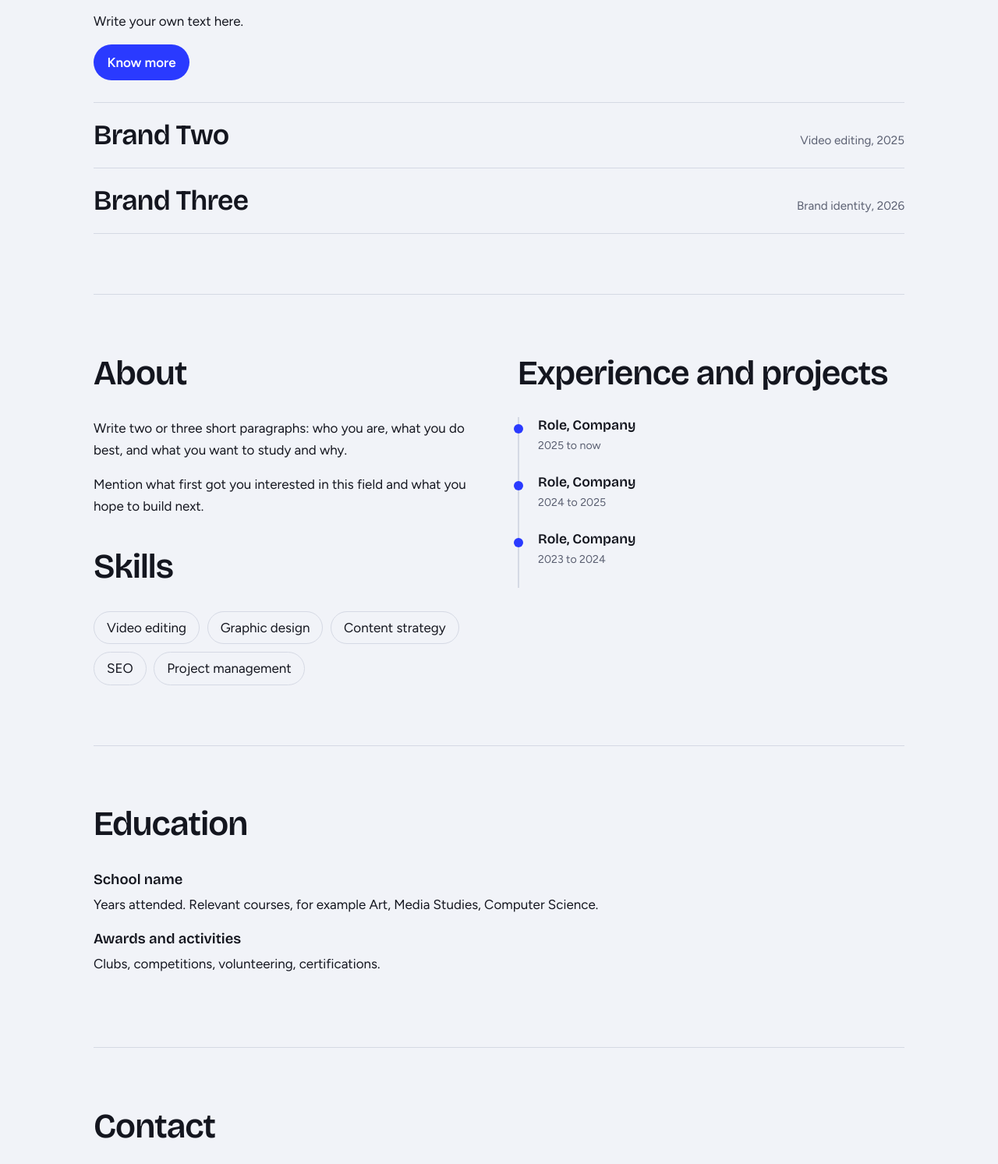
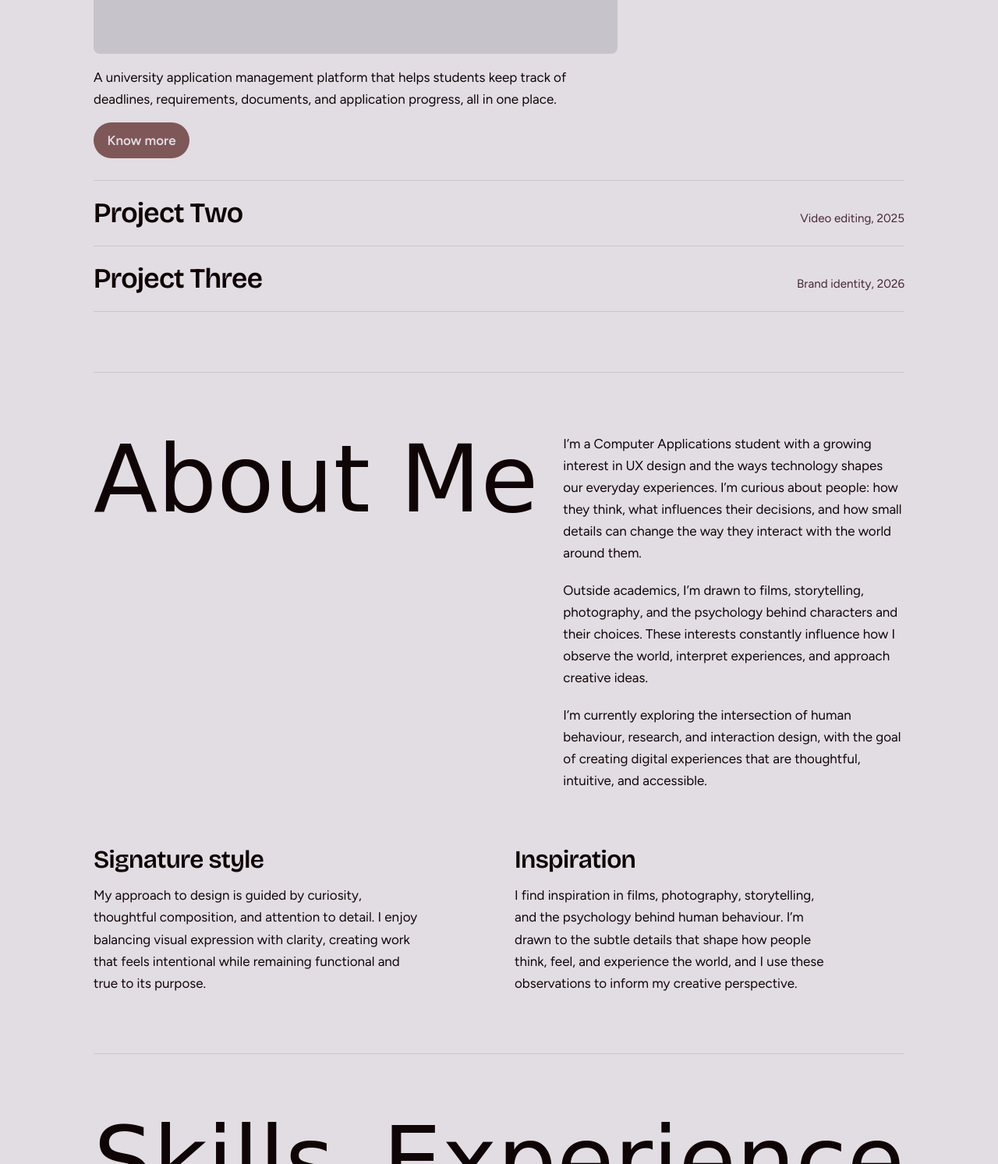
Before and after one commit to tnishashinde/portfolio, a plain HTML site: page index.html in a window 1280 px wide. Shown: the part 1307-2800 px from the top of the page at 78% size. Drawn offline with nearby package versions, Linux system fonts and the light colour scheme; a web font is replaced by a local one.

Commit message:
Update index.html

```diff
--- a/index.html
+++ b/index.html
@@ -3,27 +3,29 @@
 <head>
 <meta charset="utf-8">
 <meta name="viewport" content="width=device-width, initial-scale=1">
-<title>Tanisha Shinde – Creative portfolio</title>
-<meta name="description" content="Brand, content and video work by Your Name.">
+<title>Tanisha Shinde – UX &amp; Interaction Design Portfolio</title>
+<meta name="description" content="Portfolio of Tanisha Shinde: explorations in UX and interaction design, where human behaviour, technology and design meet.">
 <link rel="preconnect" href="https://fonts.googleapis.com">
 <link rel="preconnect" href="https://fonts.gstatic.com" crossorigin>
 <link href="https://fonts.googleapis.com/css2?family=Bricolage+Grotesque:opsz,wght@12..96,300..800&family=Figtree:wght@400;500;600&display=swap" rel="stylesheet">
+<link href="https://fonts.googleapis.com/css2?family=Mrs+Saint+Delafield&display=swap" rel="stylesheet">
 <style>
 :root{
-  --paper:#F1F3F8; --ink:#14161F; --muted:#5B6072; --line:#D5D9E4;
-  --cobalt:#2A3AFF; --on-cobalt:#fff;
+  --paper:#E2DDE3; --ink:#0F0406; --muted:#462831; --line:#CBC3CE;
+  --accent:#7E5758; --on-accent:#E2DDE3;
+  --mauve:#95929C;
   --display:"Bricolage Grotesque",system-ui,sans-serif;
   --body:"Figtree",system-ui,sans-serif;
   box-sizing:border-box;
 }
 @media (prefers-color-scheme:dark){
-  :root:not([data-theme="light"]){--paper:#10121A;--ink:#EDEFF6;--muted:#9AA0B5;--line:#262A3A;--cobalt:#7C88FF;--on-cobalt:#10121A}
+  :root:not([data-theme="light"]){--paper:#0F0406;--ink:#E2DDE3;--muted:#B5AEB8;--line:#462831;--accent:#95929C;--on-accent:#0F0406;--mauve:#7E5758}
 }
 *,*::before,*::after{box-sizing:inherit}
 html{scroll-behavior:smooth}
 body{margin:0;background:var(--paper);color:var(--ink);font:400 1.0625rem/1.65 var(--body)}
 a{color:inherit}
-:focus-visible{outline:3px solid var(--cobalt);outline-offset:3px}
+:focus-visible{outline:3px solid var(--accent);outline-offset:3px}
 .wrap{max-width:68rem;margin:0 auto;padding:0 1.5rem}
 
 /* nav */
@@ -35,13 +37,13 @@ nav a:hover{color:var(--ink)}
 /* hero: the one memorable thing – huge type that thickens on hover */
 .hero{padding:clamp(3rem,10vw,8rem) 0 clamp(3rem,8vw,6rem)}
 .hero h1{
-  margin:0;font:300 clamp(3.5rem,15vw,12rem)/.9 var(--display);letter-spacing:-.04em;
+  margin:0;font:300 clamp(2.75rem,10vw,8rem)/.9 var(--display);letter-spacing:-.04em;
   font-variation-settings:"opsz" 96;
 }
 .hero h1 span{display:inline-block;transition:font-weight .35s ease}
 .hero h1 span:hover{font-weight:800}
 .hero p{max-width:34rem;margin:2rem 0 0;font-size:1.25rem}
-.cta{display:inline-block;margin-top:2rem;padding:.85rem 1.5rem;border-radius:999px;background:var(--cobalt);color:var(--on-cobalt);font-weight:600;text-decoration:none}
+.cta{display:inline-block;margin-top:2rem;padding:.85rem 1.5rem;border-radius:999px;background:var(--accent);color:var(--on-accent);font-weight:600;text-decoration:none}
 .cta:hover{filter:brightness(1.1)}
 .actions{display:flex;flex-wrap:wrap;gap:.75rem;margin-top:2rem}
 .actions .cta{margin-top:0}
@@ -50,7 +52,7 @@ nav a:hover{color:var(--ink)}
 .detail dd{margin:0}
 
 section{padding:clamp(2.5rem,6vw,5rem) 0;border-top:1px solid var(--line)}
-h2{margin:0 0 2rem;font:600 clamp(1.75rem,4vw,2.75rem)/1.1 var(--display);letter-spacing:-.02em}
+h2{margin:0 0 1.5rem;font:400 clamp(4rem,11vw,7.5rem)/1 "Mrs Saint Delafield",cursive;letter-spacing:0}
 
 /* work: expandable rows */
 details{border-bottom:1px solid var(--line)}
@@ -58,12 +60,12 @@ summary{display:flex;justify-content:space-between;gap:1rem;align-items:baseline
 summary::-webkit-details-marker{display:none}
 summary .name{font:600 clamp(1.4rem,3.5vw,2.25rem) var(--display);letter-spacing:-.02em}
 summary .tag{color:var(--muted);font-size:.95rem;text-align:right}
-summary:hover .name{color:var(--cobalt)}
-details[open] summary .name{color:var(--cobalt)}
+summary:hover .name{color:var(--accent)}
+details[open] summary .name{color:var(--accent)}
 .detail{display:grid;gap:1rem;padding:0 0 1.75rem;max-width:42rem}
 .detail p{margin:0}
-.detail a{color:var(--cobalt);font-weight:600}
-.thumb{aspect-ratio:16/9;border-radius:.5rem;background:var(--line);display:grid;place-items:center;color:var(--muted);font-size:.9rem}
+.detail a{color:var(--accent);font-weight:600}
+.thumb{aspect-ratio:16/9;border-radius:.5rem;background:color-mix(in srgb,var(--mauve) 35%,var(--paper));display:grid;place-items:center;color:var(--muted);font-size:.9rem}
 /* Replace .thumb with: <img src="images/yourfile.jpg" alt="Describe it"> or a <video controls src="..."> */
 
 /* about + timeline */
@@ -72,34 +74,48 @@ details[open] summary .name{color:var(--cobalt)}
 .cols p{margin:0 0 1rem;max-width:34rem}
 .timeline{list-style:none;margin:0;padding:0;border-left:2px solid var(--line)}
 .timeline li{position:relative;padding:0 0 1.5rem 1.5rem}
-.timeline li::before{content:"";position:absolute;left:-7px;top:.55rem;width:12px;height:12px;border-radius:50%;background:var(--cobalt)}
+.timeline li::before{content:"";position:absolute;left:-7px;top:.55rem;width:12px;height:12px;border-radius:50%;background:var(--mauve)}
 .timeline b{display:block;font:600 1.1rem var(--display)}
 .timeline small{color:var(--muted)}
 
 .skills{display:flex;flex-wrap:wrap;gap:.6rem;padding:0;margin:0;list-style:none}
-.skills li{padding:.4rem 1rem;border:1px solid var(--line);border-radius:999px}
+.skills li{padding:.4rem 1rem;border:1px solid var(--mauve);border-radius:999px}
 
 footer{padding:2rem 0 3rem;color:var(--muted);border-top:1px solid var(--line)}
 .contact a.big{display:block;font:600 clamp(1.5rem,5vw,3.5rem)/1.1 var(--display);letter-spacing:-.03em;text-decoration:none;word-break:break-word}
-.contact a.big:hover{color:var(--cobalt)}
+.contact a.big:hover{color:var(--accent)}
 .social{display:flex;gap:1.5rem;margin-top:1.5rem;flex-wrap:wrap}
 
 @media (prefers-reduced-motion:reduce){html{scroll-behavior:auto}.hero h1 span{transition:none}}
 
 .detail h3{margin:0;font:600 .95rem var(--display);color:var(--muted)}
 .links{display:flex;flex-wrap:wrap;gap:.75rem}
-.links a{padding:.55rem 1.1rem;border-radius:999px;background:var(--cobalt);color:var(--on-cobalt);text-decoration:none;font-weight:600}
+.links a{padding:.55rem 1.1rem;border-radius:999px;background:var(--accent);color:var(--on-accent);text-decoration:none;font-weight:600}
 .links a.alt{background:none;color:var(--ink);border:1px solid var(--line)}
 .links a:hover{filter:brightness(1.1)}
 .cta.ghost{margin-left:.75rem;background:none;color:var(--ink);border:1px solid var(--ink)}
 .edu b{font:600 1.15rem var(--display)}
 .edu p{margin:.25rem 0 1rem}
+.hero p.sub{font-size:1.05rem;color:var(--muted);margin-top:1rem}
+
+.about-top{display:grid;gap:2rem;grid-template-columns:1fr}
+.script{margin:0;white-space:nowrap}
+.caps{font-size:inherit;font-weight:400;line-height:inherit;letter-spacing:normal;text-transform:none;text-align:left}
+.about-top .caps p{margin:0 0 1.25rem}
+.about-top .caps{max-width:34rem}
+.about-bottom{display:grid;gap:2.5rem;grid-template-columns:1fr;margin-top:3rem}
+.about-bottom h3{margin:0 0 .75rem;font:600 clamp(1.4rem,3vw,2rem) var(--display);letter-spacing:-.02em;text-transform:none}
+.about-bottom .caps{margin:0;max-width:26rem}
+@media(min-width:48rem){
+  .about-top{grid-template-columns:1fr 1.2fr;align-items:start}
+  .about-bottom{grid-template-columns:1fr 1fr}
+}
 </style>
 </head>
 <body>
 <div class="wrap">
   <header>
-    <a class="logo" href="#top">YN.</a>
+    <a class="logo" href="#top">TS.</a>
     <nav>
       <a href="#work">Work</a>
       <a href="#about">About</a>
@@ -111,8 +127,9 @@ footer{padding:2rem 0 3rem;color:var(--muted);border-top:1px solid var(--line)}
   <main id="top">
     <!-- EDIT: your name and one-line pitch -->
     <div class="hero">
-      <h1 aria-label="Your Name"><span>Y</span><span>o</span><span>u</span><span>r</span> <span>N</span><span>a</span><span>m</span><span>e</span></h1>
-      <p>I want to study [your program] because I love turning ideas into video, design and brand work. Here is what I have made so far.</p>
+      <h1 aria-label="Tanisha Shinde"><span>T</span><span>a</span><span>n</span><span>i</span><span>s</span><span>h</span><span>a</span> <span>S</span><span>h</span><span>i</span><span>n</span><span>d</span><span>e</span></h1>
+      <p>Welcome to my portfolio! A collection of my explorations, ideas, and ongoing journey into UX and interaction design.</p>
+      <p class="sub">I’m drawn to the little things that shape how we experience the world: how people think, what influences their decisions, and how the things we interact with every day make us feel.</p>
       <div class="actions">
         <a class="cta" href="#work">See my work</a><a class="cta ghost" href="resume.pdf" download>Download resume</a>
       </div>
@@ -120,9 +137,20 @@ footer{padding:2rem 0 3rem;color:var(--muted);border-top:1px solid var(--line)}
 
     <!-- EDIT: one <details> per project. Click a row to expand it. -->
     <section id="work">
-      <h2>Selected work</h2>
+      <h2>Selected Work</h2>
       <details open>
-        <summary><span class="name">Brand One</span><span class="tag">Social media, 2024</span></summary>
+        <summary><span class="name">Project One</span><span class="tag">ScholarPath, 2026</span></summary>
+        <div class="detail">
+          <div class="thumb">Add an image or video here</div>
+          <p>A university application management platform that helps students keep track of deadlines, requirements, documents, and application progress, all in one place.</p>
+          <div class="links">
+            <!-- EDIT: paste your Canva share link or PDF path (e.g. case-studies/brand-one.pdf) -->
+            <a href="https://www.canva.com/design/YOUR-LINK/view" target="_blank" rel="noopener">Know more</a>
+          </div>
+        </div>
+      </details>
+      <details>
+        <summary><span class="name">Project Two</span><span class="tag">Video editing, 2025</span></summary>
         <div class="detail">
           <div class="thumb">Add an image or video here</div>
           <p>Write your own text here.</p>
@@ -133,18 +161,7 @@ footer{padding:2rem 0 3rem;color:var(--muted);border-top:1px solid var(--line)}
         </div>
       </details>
       <details>
-        <summary><span class="name">Brand Two</span><span class="tag">Video editing, 2025</span></summary>
-        <div class="detail">
-          <div class="thumb">Add an image or video here</div>
-          <p>Write your own text here.</p>
-          <div class="links">
-            <!-- EDIT: paste your Canva share link or PDF path (e.g. case-studies/brand-one.pdf) -->
-            <a href="https://www.canva.com/design/YOUR-LINK/view" target="_blank" rel="noopener">Know more</a>
-          </div>
-        </div>
-      </details>
-      <details>
-        <summary><span class="name">Brand Three</span><span class="tag">Brand identity, 2026</span></summary>
+        <summary><span class="name">Project Three</span><span class="tag">Brand identity, 2026</span></summary>
         <div class="detail">
           <div class="thumb">Add an image or video here</div>
           <p>Write your own text here.</p>
@@ -157,18 +174,36 @@ footer{padding:2rem 0 3rem;color:var(--muted);border-top:1px solid var(--line)}
     </section>
 
     <section id="about">
+      <div class="about-top">
+        <h2 class="script">About Me</h2>
+        <div class="caps">
+          <p>I’m a Computer Applications student with a growing interest in UX design and the ways technology shapes our everyday experiences. I’m curious about people: how they think, what influences their decisions, and how small details can change the way they interact with the world around them.</p>
+          <p>Outside academics, I’m drawn to films, storytelling, photography, and the psychology behind characters and their choices. These interests constantly influence how I observe the world, interpret experiences, and approach creative ideas.</p>
+          <p>I’m currently exploring the intersection of human behaviour, research, and interaction design, with the goal of creating digital experiences that are thoughtful, intuitive, and accessible.</p>
+        </div>
+      </div>
+      <div class="about-bottom">
+        <div>
+          <h3>Signature style</h3>
+          <p class="caps">My approach to design is guided by curiosity, thoughtful composition, and attention to detail. I enjoy balancing visual expression with clarity, creating work that feels intentional while remaining functional and true to its purpose.</p>
+        </div>
+        <div>
+          <h3>Inspiration</h3>
+          <p class="caps">I find inspiration in films, photography, storytelling, and the psychology behind human behaviour. I’m drawn to the subtle details that shape how people think, feel, and experience the world, and I use these observations to inform my creative perspective.</p>
+        </div>
+      </div>
+    </section>
+
+    <section id="skills">
       <div class="cols">
         <div>
-          <h2>About</h2>
-          <p>Write two or three short paragraphs: who you are, what you do best, and what you want to study and why.</p>
-          <p>Mention what first got you interested in this field and what you hope to build next.</p>
-          <h2 style="margin-top:2.5rem">Skills</h2>
+          <h2>Skills</h2>
           <ul class="skills">
             <li>Video editing</li><li>Graphic design</li><li>Content strategy</li><li>SEO</li><li>Project management</li>
           </ul>
         </div>
         <div>
-          <h2>Experience and projects</h2>
+          <h2>Experience and Projects</h2>
           <ol class="timeline">
             <li><b>Role, Company</b><small>2025 to now</small></li>
             <li><b>Role, Company</b><small>2024 to 2025</small></li>
```
